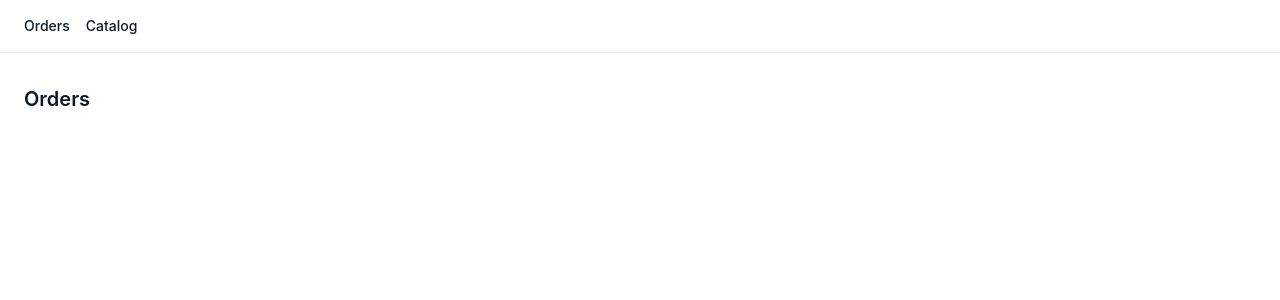
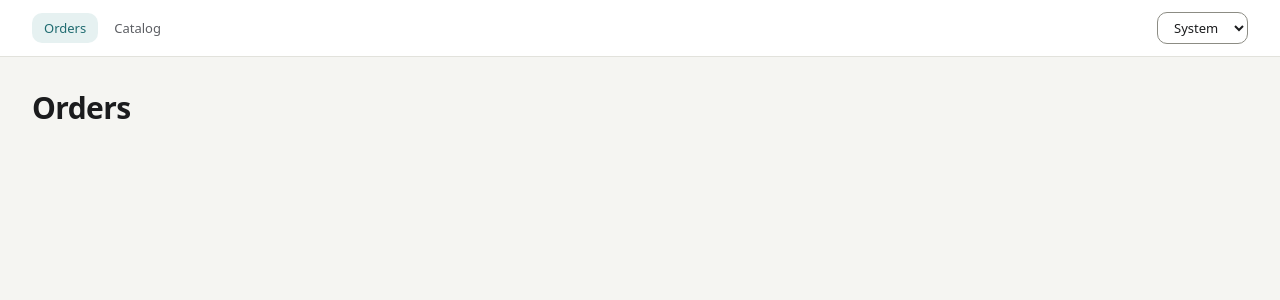
Before and after one commit to nabil404/project-alpha, a React (Vite) app in the folder apps/web/: page / in a window 1280 px wide. Shown: the top 300 px of the page. Built offline with nearby package versions, Linux system fonts and the light colour scheme.

Commit message:
add design system

```diff
--- a/apps/web/index.html
+++ b/apps/web/index.html
@@ -4,6 +4,22 @@
     <meta charset="UTF-8" />
     <meta name="viewport" content="width=device-width, initial-scale=1.0" />
     <title>Orders</title>
+    <script>
+      // Sets the theme before first paint (no light flash in dark mode). Mirrors
+      // readThemePreference/resolveTheme in src/lib/theme.ts — keep the storage
+      // key and theme ids in sync with it.
+      (function () {
+        var themes = ['light', 'dark'];
+        var theme;
+        try {
+          theme = localStorage.getItem('app.theme');
+        } catch (e) {}
+        if (themes.indexOf(theme) < 0) {
+          theme = matchMedia('(prefers-color-scheme: dark)').matches ? 'dark' : 'light';
+        }
+        document.documentElement.dataset.theme = theme;
+      })();
+    </script>
   </head>
   <body>
     <div id="root"></div>
--- a/apps/web/package.json
+++ b/apps/web/package.json
@@ -12,6 +12,8 @@
   },
   "dependencies": {
     "@app/shared": "workspace:*",
+    "@fontsource-variable/figtree": "^5.3.0",
+    "@fontsource-variable/jetbrains-mono": "^5.3.0",
     "@hookform/resolvers": "^5.9.1",
     "@tanstack/react-query": "^5.103.2",
     "@tanstack/react-router": "^1.170.38",
--- /dev/null
+++ b/apps/web/src/components/ThemeSelect.tsx
@@ -0,0 +1,38 @@
+import type { ParseKeys } from 'i18next';
+import { useTranslation } from 'react-i18next';
+
+import { THEME_PREFERENCES, useThemePreference, type ThemePreference } from '@/lib/theme';
+
+const themeLabelKeys = {
+  system: 'theme.system',
+  light: 'theme.light',
+  dark: 'theme.dark',
+} as const satisfies Record<ThemePreference, ParseKeys<'common'>>;
+
+function isThemePreference(value: string): value is ThemePreference {
+  return (THEME_PREFERENCES as readonly string[]).includes(value);
+}
+
+export function ThemeSelect() {
+  const { t } = useTranslation();
+  const { preference, setPreference } = useThemePreference();
+
+  return (
+    <select
+      aria-label={t('theme.label')}
+      value={preference}
+      onChange={(event) => {
+        if (isThemePreference(event.target.value)) {
+          setPreference(event.target.value);
+        }
+      }}
+      className="h-8 cursor-pointer rounded-md border border-border-strong bg-surface px-3 text-label text-ink hover:bg-surface-hover"
+    >
+      {THEME_PREFERENCES.map((option) => (
+        <option key={option} value={option}>
+          {t(themeLabelKeys[option])}
+        </option>
+      ))}
+    </select>
+  );
+}
--- a/apps/web/src/i18n/locales/en/common.json
+++ b/apps/web/src/i18n/locales/en/common.json
@@ -48,5 +48,11 @@
       "in_stock": "In stock",
       "out_of_stock": "Out of stock"
     }
+  },
+  "theme": {
+    "dark": "Dark",
+    "label": "Theme",
+    "light": "Light",
+    "system": "System"
   }
 }
--- a/apps/web/src/index.css
+++ b/apps/web/src/index.css
@@ -1,5 +1,163 @@
 @import 'tailwindcss';
 
-:root {
-  color-scheme: light dark;
+/*
+ * Design tokens — the Messenger-to-Order design system.
+ *
+ * Components use the semantic names below (bg-surface, text-ink-muted,
+ * bg-accent …), never raw colours and never `dark:` variants. A theme is one
+ * more [data-theme] block with a value for every colour token; the active one
+ * is the `data-theme` attribute on <html>, set by src/lib/theme.ts (and before
+ * first paint by the inline script in index.html). No attribute = Light.
+ *
+ * Every theme must keep: ink / ink-muted on bg, surface, surface-sunken and
+ * surface-hover ≥ 4.5:1; accent, success, warning, danger on surface and on
+ * their own -soft ground ≥ 4.5:1; on-accent on accent and accent-hover ≥ 4.5:1;
+ * border-strong and focus-ring on surface and bg ≥ 3:1.
+ */
+
+:root,
+[data-theme='light'] {
+  color-scheme: light;
+  --bg: #f5f5f2;
+  --surface: #ffffff;
+  --surface-sunken: #efefeb;
+  --surface-hover: #e9e9e4;
+  --border: #e2e2dc;
+  --border-strong: #8c8c84;
+  --ink: #1b1c1e;
+  --ink-muted: #5c5e63;
+  --ink-disabled: #a4a59f;
+  --accent: #1f6b70;
+  --accent-hover: #185a5e;
+  --accent-soft: #e6f1f1;
+  --on-accent: #ffffff;
+  --success: #2d6b4a;
+  --success-soft: #e7f3ec;
+  --warning: #855410;
+  --warning-soft: #f8efe0;
+  --danger: #a93b36;
+  --danger-soft: #f8e9e7;
+  --focus-ring: var(--accent);
+  --link: var(--accent);
+  --overlay: rgb(20 21 23 / 0.4);
+  --elevation-sm: 0 1px 2px rgb(20 21 23 / 0.05);
+  --elevation-md: 0 8px 24px rgb(20 21 23 / 0.08);
 }
+
+[data-theme='dark'] {
+  color-scheme: dark;
+  --bg: #131416;
+  --surface: #1b1c1f;
+  --surface-sunken: #161719;
+  --surface-hover: #25272b;
+  --border: #2c2e33;
+  --border-strong: #6e7179;
+  --ink: #ececea;
+  --ink-muted: #a2a4aa;
+  --ink-disabled: #5b5d63;
+  --accent: #7fcacd;
+  --accent-hover: #9ad8da;
+  --accent-soft: #17302f;
+  --on-accent: #131416;
+  --success: #86cfa3;
+  --success-soft: #1b3326;
+  --warning: #e4b56e;
+  --warning-soft: #3a2c14;
+  --danger: #f0a097;
+  --danger-soft: #3d201e;
+  --focus-ring: var(--accent);
+  --link: var(--accent);
+  --overlay: rgb(0 0 0 / 0.6);
+  --elevation-sm: 0 1px 2px rgb(0 0 0 / 0.4);
+  --elevation-md: 0 8px 24px rgb(0 0 0 / 0.5);
+}
+
+/* Colours and shadows follow the active theme, so they are mapped `inline`. */
+@theme inline {
+  --color-bg: var(--bg);
+  --color-surface: var(--surface);
+  --color-surface-sunken: var(--surface-sunken);
+  --color-surface-hover: var(--surface-hover);
+  --color-border: var(--border);
+  --color-border-strong: var(--border-strong);
+  --color-ink: var(--ink);
+  --color-ink-muted: var(--ink-muted);
+  --color-ink-disabled: var(--ink-disabled);
+  --color-accent: var(--accent);
+  --color-accent-hover: var(--accent-hover);
+  --color-accent-soft: var(--accent-soft);
+  --color-on-accent: var(--on-accent);
+  --color-success: var(--success);
+  --color-success-soft: var(--success-soft);
+  --color-warning: var(--warning);
+  --color-warning-soft: var(--warning-soft);
+  --color-danger: var(--danger);
+  --color-danger-soft: var(--danger-soft);
+  --color-focus-ring: var(--focus-ring);
+  --color-link: var(--link);
+  --color-overlay: var(--overlay);
+
+  /* shadow-card under resting cards and tables; shadow-popover for menus, popovers, dialogs. */
+  --shadow-card: var(--elevation-sm);
+  --shadow-popover: var(--elevation-md);
+}
+
+/* Theme-independent scales. Spacing uses Tailwind's default 4px steps (p-6 = 24px). */
+@theme {
+  --font-sans:
+    'Figtree Variable', Figtree, ui-sans-serif, system-ui, -apple-system, 'Segoe UI', sans-serif;
+  --font-mono:
+    'JetBrains Mono Variable', 'JetBrains Mono', ui-monospace, 'SF Mono', Menlo, monospace;
+
+  /* Titles lead, body follows: text-display → text-title → text-heading → text-body. */
+  --text-display: 30px;
+  --text-display--line-height: 38px;
+  --text-display--font-weight: 600;
+  --text-display--letter-spacing: -0.02em;
+  --text-title: 21px;
+  --text-title--line-height: 28px;
+  --text-title--font-weight: 600;
+  --text-title--letter-spacing: -0.01em;
+  --text-heading: 16px;
+  --text-heading--line-height: 24px;
+  --text-heading--font-weight: 600;
+  --text-stat: 28px;
+  --text-stat--line-height: 36px;
+  --text-stat--font-weight: 600;
+  --text-stat--letter-spacing: -0.02em;
+  --text-body: 15px;
+  --text-body--line-height: 24px;
+  --text-small: 13px;
+  --text-small--line-height: 20px;
+  --text-label: 13px;
+  --text-label--line-height: 18px;
+  --text-label--font-weight: 500;
+  --text-code: 13px;
+  --text-code--line-height: 20px;
+
+  /* Soft, never sharp: controls md, cards and tables lg, dialogs xl, badges full. */
+  --radius-sm: 6px;
+  --radius-md: 10px;
+  --radius-lg: 16px;
+  --radius-xl: 22px;
+}
+
+@layer base {
+  html {
+    background-color: var(--bg);
+  }
+
+  body {
+    background-color: var(--bg);
+    color: var(--ink);
+    font-family: var(--font-sans);
+    font-size: var(--text-body);
+    line-height: var(--text-body--line-height);
+    -webkit-font-smoothing: antialiased;
+  }
+
+  :focus-visible {
+    outline: 2px solid var(--focus-ring);
+    outline-offset: 2px;
+  }
+}
--- /dev/null
+++ b/apps/web/src/lib/theme.ts
@@ -0,0 +1,84 @@
+import { useCallback, useEffect, useState } from 'react';
+
+/**
+ * Themes shipped in src/index.css. Adding one = a [data-theme] block there,
+ * its id here, and a label in common.json (theme.*).
+ */
+export const THEMES = ['light', 'dark'] as const;
+export type Theme = (typeof THEMES)[number];
+
+/** What the seller picked: a theme, or follow the OS. */
+export type ThemePreference = Theme | 'system';
+export const THEME_PREFERENCES = [
+  'system',
+  ...THEMES,
+] as const satisfies readonly ThemePreference[];
+
+/**
+ * Stable contract: this key ships to sellers' browsers, and the inline script in
+ * index.html reads it before first paint — rename both or neither.
+ */
+export const THEME_STORAGE_KEY = 'app.theme';
+
+function isPreference(value: unknown): value is ThemePreference {
+  return typeof value === 'string' && (THEME_PREFERENCES as readonly string[]).includes(value);
+}
+
+export function readThemePreference(): ThemePreference {
+  try {
+    const stored = window.localStorage.getItem(THEME_STORAGE_KEY);
+    return isPreference(stored) ? stored : 'system';
+  } catch {
+    // Storage can be blocked (private mode, site data off); follow the OS.
+    return 'system';
+  }
+}
+
+function writeThemePreference(preference: ThemePreference): void {
+  try {
+    if (preference === 'system') {
+      window.localStorage.removeItem(THEME_STORAGE_KEY);
+    } else {
+      window.localStorage.setItem(THEME_STORAGE_KEY, preference);
+    }
+  } catch {
+    // Not persisted; the choice still applies for this session.
+  }
+}
+
+export function resolveTheme(preference: ThemePreference): Theme {
+  if (preference !== 'system') {
+    return preference;
+  }
+  return window.matchMedia('(prefers-color-scheme: dark)').matches ? 'dark' : 'light';
+}
+
+export function applyTheme(preference: ThemePreference): void {
+  document.documentElement.dataset.theme = resolveTheme(preference);
+}
+
+/**
+ * The seller's theme preference. Mount once, in the root layout: while the
+ * preference is 'system' it also tracks OS light/dark changes.
+ */
+export function useThemePreference() {
+  const [preference, setPreferenceState] = useState<ThemePreference>(readThemePreference);
+
+  useEffect(() => {
+    applyTheme(preference);
+    if (preference !== 'system') {
+      return;
+    }
+    const media = window.matchMedia('(prefers-color-scheme: dark)');
+    const onChange = () => applyTheme('system');
+    media.addEventListener('change', onChange);
+    return () => media.removeEventListener('change', onChange);
+  }, [preference]);
+
+  const setPreference = useCallback((next: ThemePreference) => {
+    writeThemePreference(next);
+    setPreferenceState(next);
+  }, []);
+
+  return { preference, setPreference };
+}
--- a/apps/web/src/routes.tsx
+++ b/apps/web/src/routes.tsx
@@ -1,22 +1,30 @@
 import { createRootRoute, createRoute, createRouter, Link, Outlet } from '@tanstack/react-router';
 import { useTranslation } from 'react-i18next';
 
+import { ThemeSelect } from '@/components/ThemeSelect';
+
 function RootLayout() {
   const { t } = useTranslation();
+  const navLink = {
+    className: 'rounded-md px-3 py-1.5 text-label transition-colors',
+    activeProps: { className: 'bg-accent-soft text-accent' },
+    inactiveProps: { className: 'text-ink-muted hover:bg-surface-hover hover:text-ink' },
+  };
 
   return (
-    <div className="min-h-dvh bg-white text-slate-900 dark:bg-slate-950 dark:text-slate-100">
-      <header className="border-b border-slate-200 px-6 py-4 dark:border-slate-800">
-        <nav className="flex gap-4 text-sm font-medium">
-          <Link to="/" className="hover:underline">
+    <div className="min-h-dvh bg-bg text-ink">
+      <header className="flex items-center justify-between gap-4 border-b border-border bg-surface px-4 py-3 sm:px-8">
+        <nav className="flex gap-1">
+          <Link to="/" {...navLink} activeOptions={{ exact: true }}>
             {t('nav.orders')}
           </Link>
-          <Link to="/catalog" className="hover:underline">
+          <Link to="/catalog" {...navLink}>
             {t('nav.catalog')}
           </Link>
         </nav>
+        <ThemeSelect />
       </header>
-      <main className="px-6 py-8">
+      <main className="px-4 py-6 sm:px-8 sm:py-8">
         <Outlet />
       </main>
     </div>
@@ -26,13 +34,13 @@ function RootLayout() {
 function OrdersPage() {
   const { t } = useTranslation('orders');
 
-  return <h1 className="text-xl font-semibold">{t('list.title')}</h1>;
+  return <h1 className="text-display">{t('list.title')}</h1>;
 }
 
 function CatalogPage() {
   const { t } = useTranslation('catalog');
 
-  return <h1 className="text-xl font-semibold">{t('list.title')}</h1>;
+  return <h1 className="text-display">{t('list.title')}</h1>;
 }
 
 const rootRoute = createRootRoute({ component: RootLayout });
```
Also changed, not shown: 3 other files (tests, documents, lock files or other folders).
